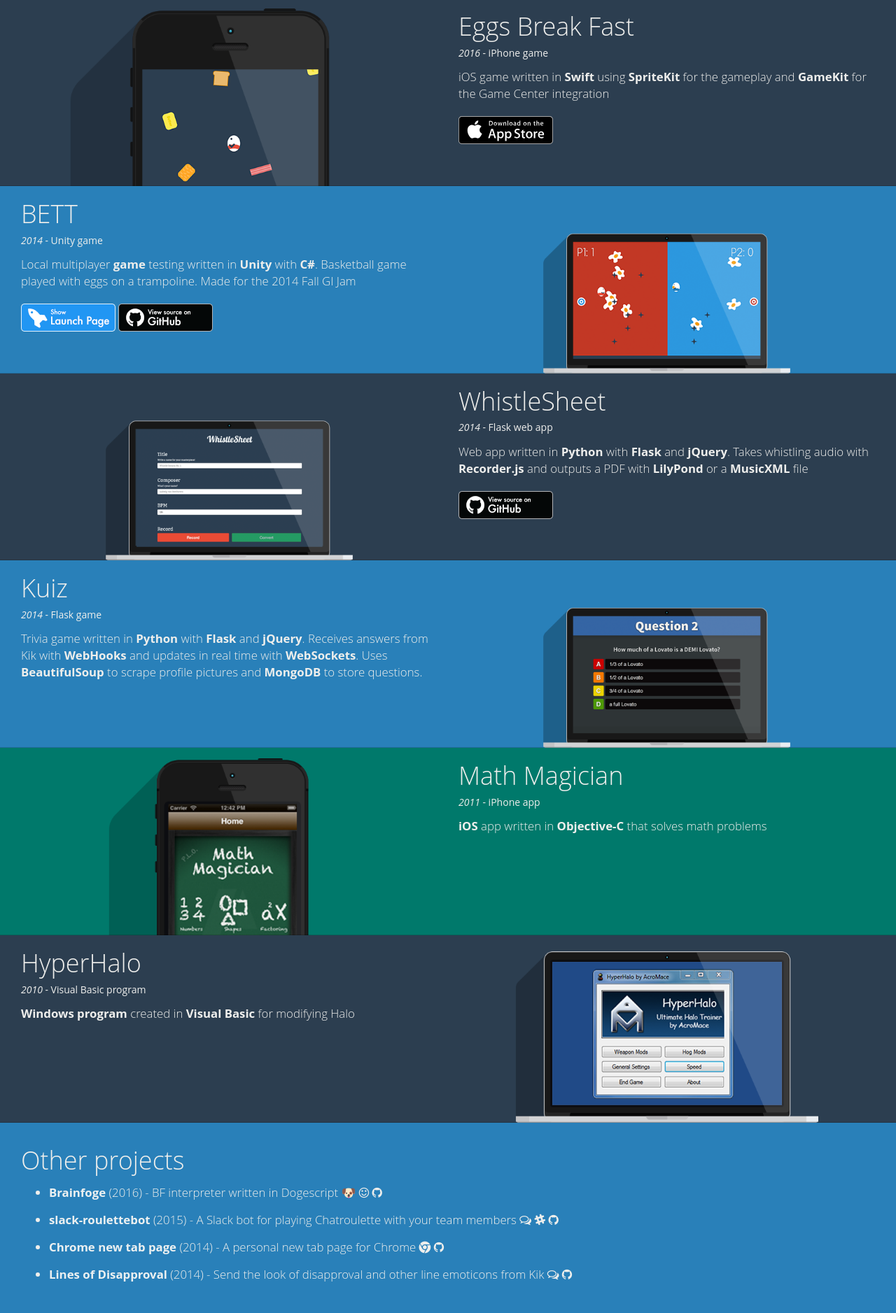
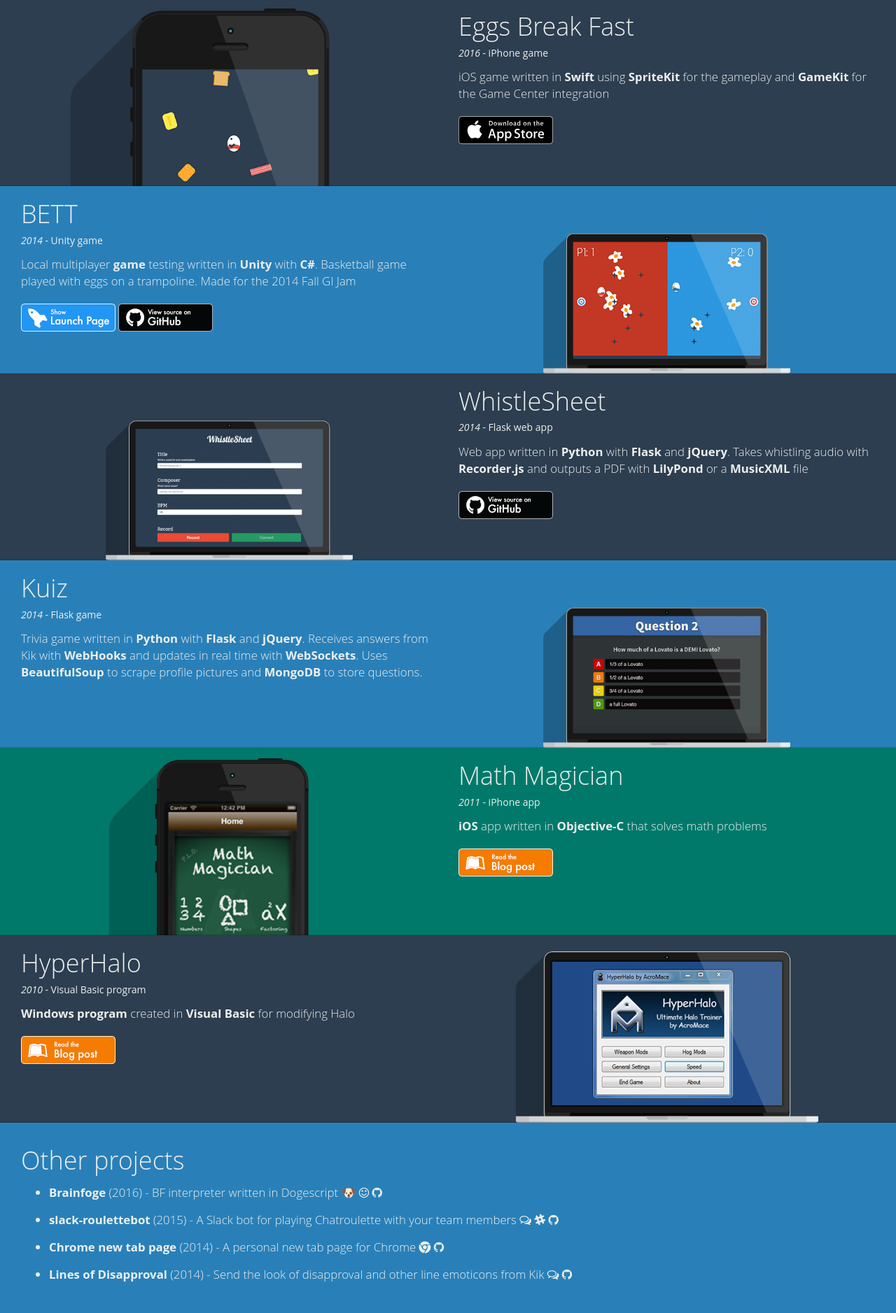
Before and after one commit to AcroMace/acromace.github.io, a Jekyll site: the page built from index.html, in a window 1280 px wide. Shown: the part 949-2826 px from the top of the page at 70% size. Built offline with Jekyll 4.4.1, drawn with Linux system fonts in a browser that asks for light colours.

Commit message:
Add a blog post call to action

```diff
--- a/_includes/project_row.html
+++ b/_includes/project_row.html
@@ -30,9 +30,17 @@
       {% endif %}
       {% if include.product_hunt_link %}
         <div>
-          <a href="{{ product_hunt_link }}">
+          <a href="{{ include.product_hunt_link }}">
             <img src="/assets/button/product-hunt.png"
               srcset="/assets/button/product-hunt.png 1x, /assets/button/product-hunt@2x.png 2x">
+          </a>
+        </div>
+      {% endif %}
+      {% if include.blog_post_link %}
+        <div>
+          <a href="{{ include.blog_post_link }}">
+            <img src="/assets/button/blog-post.png"
+              srcset="/assets/button/blog-post.png 1x, /assets/button/blog-post@2x.png 2x">
           </a>
         </div>
       {% endif %}
--- a/index.html
+++ b/index.html
@@ -18,9 +18,9 @@
 
 {% include project_row.html project_id="kuiz" title="Kuiz" year="2014" description_brief="Flask game" description_long="Trivia game written in **Python** with **Flask** and **jQuery**. Receives answers from Kik with **WebHooks** and updates in real time with **WebSockets**. Uses **BeautifulSoup** to scrape profile pictures and **MongoDB** to store questions." url="" align="right" %}
 
-{% include project_row.html project_id="math-magician" title="Math Magician" year="2011" description_brief="iPhone app" description_long="**iOS** app written in **Objective-C** that solves math problems" url="/math-magician" align="left" %}
+{% include project_row.html project_id="math-magician" title="Math Magician" year="2011" description_brief="iPhone app" description_long="**iOS** app written in **Objective-C** that solves math problems" align="left" blog_post_link="/math-magician" %}
 
-{% include project_row.html project_id="hyper-halo" title="HyperHalo" year="2010" description_brief="Visual Basic program" description_long="**Windows program** created in **Visual Basic** for modifying Halo" url="/hyper-halo" align="right" %}
+{% include project_row.html project_id="hyper-halo" title="HyperHalo" year="2010" description_brief="Visual Basic program" description_long="**Windows program** created in **Visual Basic** for modifying Halo" align="right" blog_post_link="/hyper-halo" %}
 
 </div>
 
```
Also changed, not shown: assets/button/blog-post.png (added), assets/button/blog-post@2x.png (added).
